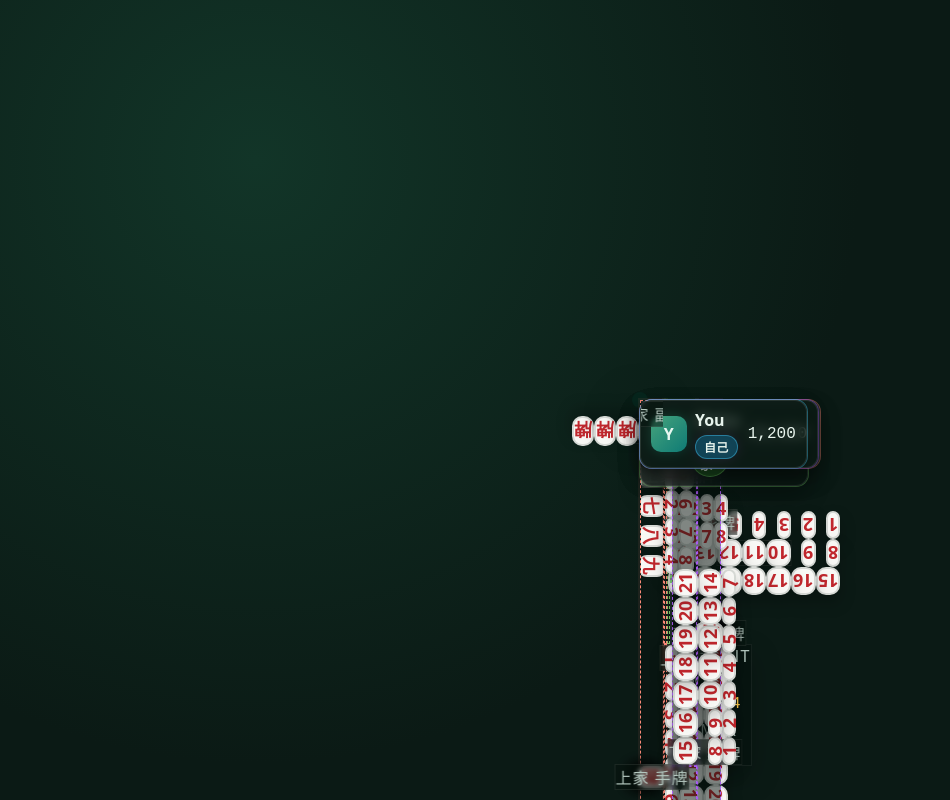
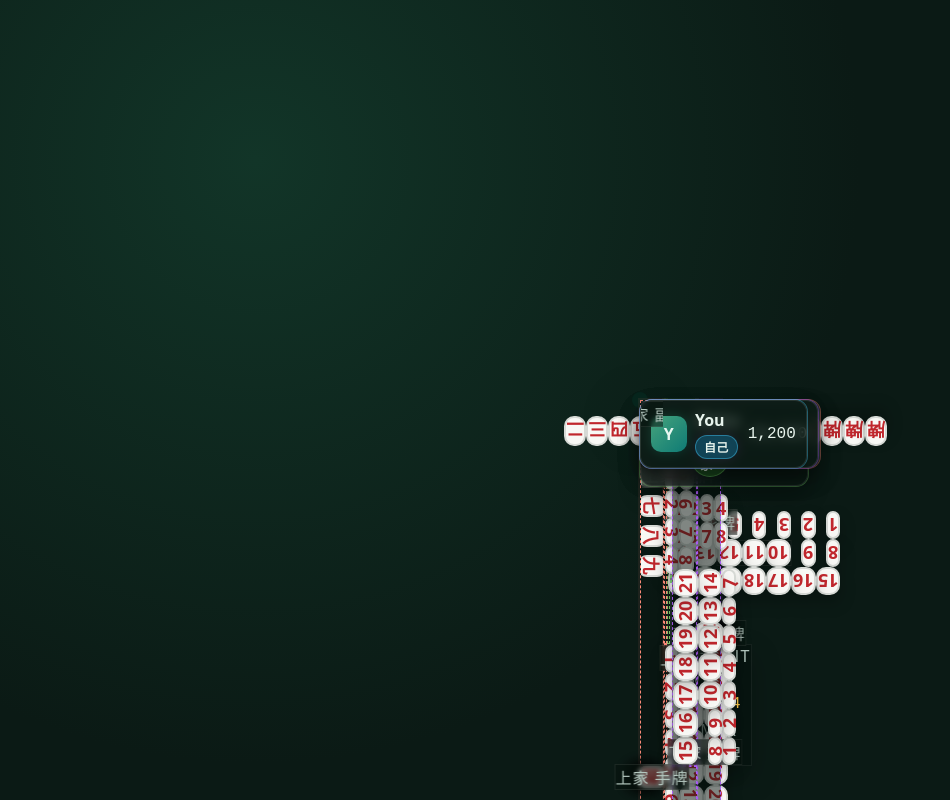
Before and after one commit to yuweiiihuang/mahjong16, a React (Vite) app in the folder ui/web/: page / in a window 1280 px wide. Shown: the whole page, without its empty margins (0-950 px from the left). Built offline with nearby package versions, Linux system fonts and the light colour scheme.

Commit message:
feat(ui): align opponent hand/meld rail with seat parity

```diff
--- a/ui/web/src/components/Table.tsx
+++ b/ui/web/src/components/Table.tsx
@@ -43,10 +43,11 @@ export function Table() {
   const sideTotalUnits = 16
   const oppTotalUnits = 16
   const selfTotalUnits = 16
+  const oppMeldUnits = Math.min(oppTotalUnits - 1, table.oppMelds.length * 3)
+  const oppHandUnits = Math.max(1, oppTotalUnits - oppMeldUnits)
   const meldUnits = Math.min(selfTotalUnits - 1, table.selfMelds.length * 3)
   const handUnits = Math.max(1, selfTotalUnits - meldUnits)
   const totalUnits = meldUnits + handUnits
-  const oppHandUnits = oppTotalUnits
   const leftMeldUnits = Math.min(sideTotalUnits - 1, table.leftMelds.length * 3)
   const rightMeldUnits = Math.min(sideTotalUnits - 1, table.rightMelds.length * 3)
   const leftHandUnits = Math.max(1, sideTotalUnits - leftMeldUnits)
@@ -137,15 +138,24 @@ export function Table() {
         <div className="region color-opponent opp-hand">
           <div className="region-content">
             <div
-              className="top-rail"
+              className={`top-rail${oppMeldUnits === 0 ? ' is-meld-empty' : ''}`}
               style={{
                 ['--top-units' as keyof React.CSSProperties]: oppTotalUnits.toString(),
+                ['--meld-units' as keyof React.CSSProperties]: oppMeldUnits.toString(),
                 ['--hand-units' as keyof React.CSSProperties]: oppHandUnits.toString(),
               }}
             >
               <div className="top-hand">
-                <div className="region-title">對家 手牌 / 副露</div>
+                <div className="region-title">對家 手牌</div>
                 <HandRail labels={table.oppHand.slice(0, oppHandUnits)} />
+              </div>
+              <div className="top-melds">
+                <div className="region-title">對家 副露</div>
+                <div className="melds">
+                  {table.oppMelds.map((meld, idx) => (
+                    <HandRail key={`opp-meld-${idx}`} labels={meld} />
+                  ))}
+                </div>
               </div>
             </div>
           </div>
--- a/ui/web/src/state/tableStore.ts
+++ b/ui/web/src/state/tableStore.ts
@@ -82,6 +82,14 @@ const RIGHT_MELD_SETS: string[][] = [
   ['白', '白', '白'],
 ]
 
+const OPP_MELD_SETS: string[][] = [
+  ['二', '三', '四'],
+  ['五', '六', '七'],
+  ['中', '中', '中'],
+  ['一', '二', '三'],
+  ['發', '發', '發'],
+]
+
 const SELF_MELD_SETS: string[][] = [
   ['二', '二', '二'],
   ['三', '四', '五'],
@@ -132,6 +140,24 @@ const rightMeldFixtures: Record<string, TableState> = Object.fromEntries(
   }),
 ) as Record<string, TableState>
 
+function createOppMeldFixture(meldCount: number): TableState {
+  const cappedMeldCount = Math.max(0, Math.min(5, meldCount))
+  const handCount = 16 - cappedMeldCount * 3
+  return {
+    ...mockTableState,
+    anchorId: `anchor-opp-meld-${cappedMeldCount}`,
+    oppMelds: OPP_MELD_SETS.slice(0, cappedMeldCount),
+    oppHand: Array.from({ length: handCount }, () => '牌'),
+  }
+}
+
+const oppMeldFixtures: Record<string, TableState> = Object.fromEntries(
+  Array.from({ length: 6 }, (_, idx) => {
+    const fixture = createOppMeldFixture(idx)
+    return [fixture.anchorId, fixture]
+  }),
+) as Record<string, TableState>
+
 function createBothMeldFixture(meldCount: number): TableState {
   const cappedMeldCount = Math.max(0, Math.min(5, meldCount))
   const handCount = 16 - cappedMeldCount * 3
@@ -159,9 +185,11 @@ function createAllMeldFixture(meldCount: number): TableState {
     ...mockTableState,
     anchorId: `anchor-all-meld-${cappedMeldCount}`,
     selfMelds: SELF_MELD_SETS.slice(0, cappedMeldCount),
+    oppMelds: OPP_MELD_SETS.slice(0, cappedMeldCount),
     leftMelds: LEFT_MELD_SETS.slice(0, cappedMeldCount),
     rightMelds: RIGHT_MELD_SETS.slice(0, cappedMeldCount),
     selfHand: createSelfHandTiles(handCount),
+    oppHand: Array.from({ length: handCount }, () => '牌'),
     leftHand: Array.from({ length: handCount }, () => '牌'),
     rightHand: Array.from({ length: handCount }, () => '牌'),
   }
@@ -178,6 +206,7 @@ const anchorFixtures: Record<string, TableState> = {
   [DEFAULT_ANCHOR_ID]: mockTableState,
   ...leftMeldFixtures,
   ...rightMeldFixtures,
+  ...oppMeldFixtures,
   ...bothMeldFixtures,
   ...allMeldFixtures,
 }
--- a/ui/web/src/styles/global.css
+++ b/ui/web/src/styles/global.css
@@ -38,6 +38,7 @@
   --left-meld-scale: 0.85;
   --right-meld-scale: 0.85;
   --self-meld-scale: 0.85;
+  --opp-meld-scale: 0.85;
 }
 
 * {
@@ -819,18 +820,68 @@ body {
   width: 100%;
   height: 100%;
   display: grid;
+  --opp-edge-gap: calc(8px * var(--scale));
   gap: calc(8px * var(--scale));
+  padding: 0 var(--opp-edge-gap);
   grid-template-columns: repeat(var(--top-units), 1fr);
 }
 
 .top-rail .top-hand {
-  grid-column: 1 / -1;
+  grid-column: 1 / span var(--hand-units);
   position: relative;
   display: flex;
   flex-direction: column;
-  align-items: center;
+  align-items: flex-start;
   justify-content: center;
   min-width: 0;
+}
+
+.top-rail .top-melds {
+  grid-column: span var(--meld-units);
+  position: relative;
+  display: flex;
+  flex-direction: column;
+  align-items: flex-end;
+  justify-content: center;
+  min-width: 0;
+}
+
+.top-rail .top-hand .hand-rail {
+  gap: 0;
+  justify-content: flex-start;
+}
+
+.top-rail .top-melds .melds {
+  justify-content: flex-end;
+  gap: 0;
+  overflow: visible;
+}
+
+.top-rail .top-melds .hand-rail {
+  gap: 0;
+}
+
+.top-rail .top-melds .hand-rail + .hand-rail {
+  margin-left: calc(10px * var(--scale));
+}
+
+.top-rail.is-meld-empty .top-hand {
+  grid-column: 1 / -1;
+  align-items: center;
+}
+
+.top-rail.is-meld-empty .top-hand .hand-rail {
+  justify-content: center;
+}
+
+.top-rail.is-meld-empty .top-melds {
+  display: none;
+}
+
+.opp-hand .top-melds .tile {
+  width: calc(var(--tile-w) * var(--opp-meld-scale));
+  height: calc(var(--tile-h) * var(--opp-meld-scale));
+  box-shadow: none;
 }
 
 .bottom-rail {
```
